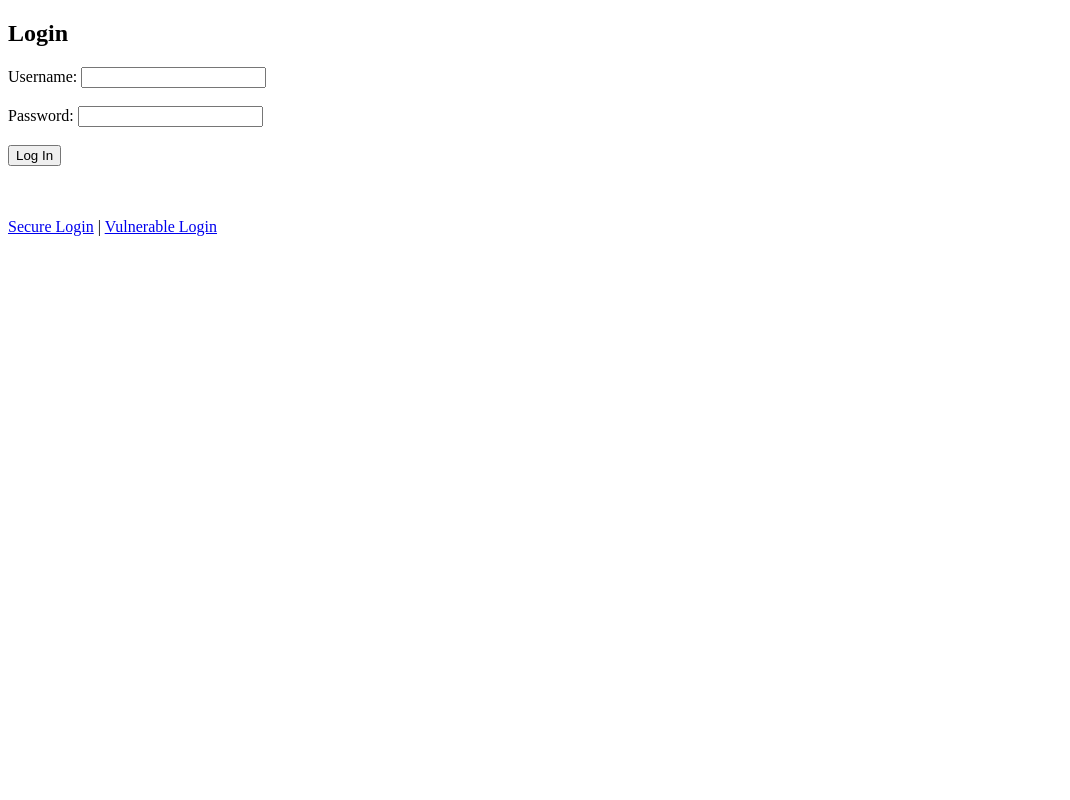
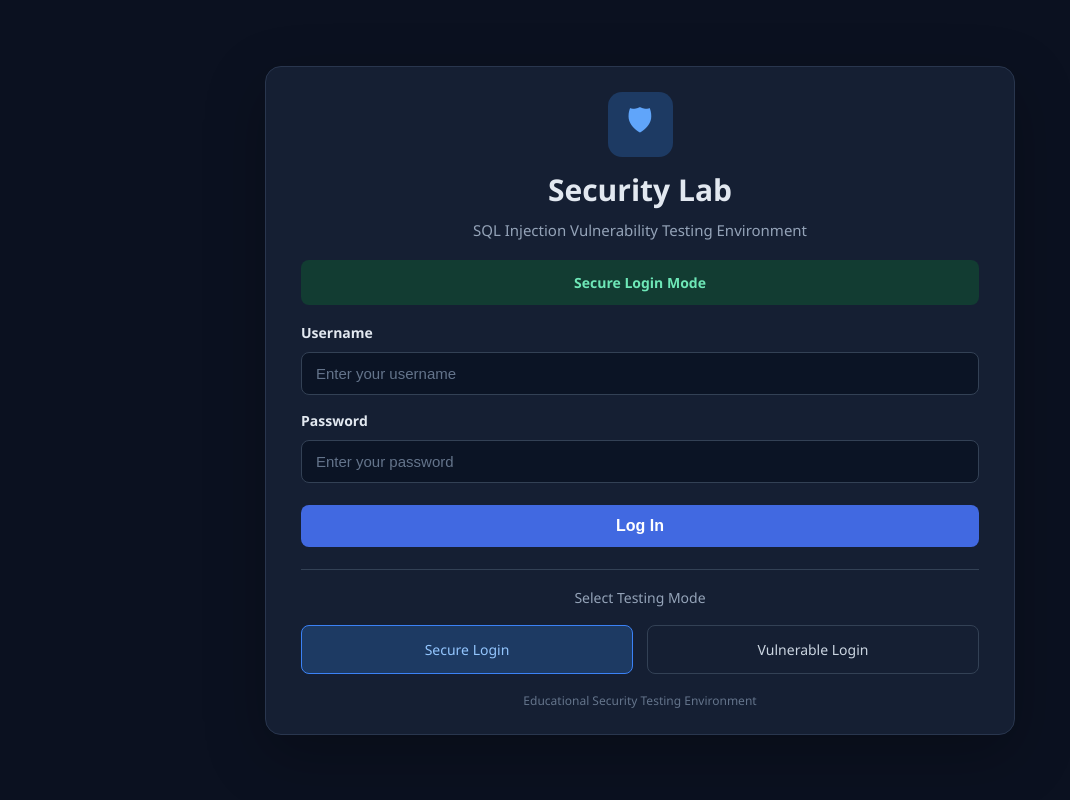
Before and after one commit to noamoryosef/SQLInjectionProject, a Flask app: page / in a window 1280 px wide. Shown: the whole page, without its empty margins (0-1070 px from the left). Run offline with Flask 3, Linux system fonts and the light colour scheme.

Commit message:
Update Login Page UI

```diff
--- /dev/null
+++ b/static/css/style.css
@@ -0,0 +1,191 @@
+
+/* General page styling */
+* {
+    margin: 0;
+    padding: 0;
+    box-sizing: border-box;
+}
+
+body {
+    font-family: 'Segoe UI', Arial, sans-serif;
+    min-height: 100dvh;
+    background: #0b1120;
+    color: #e2e8f0;
+    display: flex;
+    align-items: center;
+    justify-content: center;
+    padding: 16px 24px;
+}
+
+/* Login card */
+.login-container {
+    width: 100%;
+    max-width: 750px;
+    padding: 25px 35px;
+    background: #151f33;
+    border: 1px solid #29364e;
+    border-radius: 16px;
+    box-shadow: 0 20px 60px rgba(0, 0, 0, 0.25);
+}
+
+/* Header */
+.brand {
+    text-align: center;
+    margin-bottom: 18px;
+}
+
+.brand-icon {
+    width: 65px;
+    height: 65px;
+    display: flex;
+    align-items: center;
+    justify-content: center;
+    margin: 0 auto 12px;
+    border-radius: 14px;
+    background: #1d3a63;
+    color: #60a5fa;
+    font-size: 30px;
+}
+
+h1 {
+    font-size: 30px;
+    font-weight: 700;
+    margin-bottom: 8px;
+}
+
+.subtitle {
+    color: #94a3b8;
+    font-size: 15px;
+    line-height: 1.6;
+}
+
+/* Login mode indicators */
+.mode {
+    text-align: center;
+    margin-bottom: 18px;
+    padding: 13px;
+    border-radius: 8px;
+    font-size: 14px;
+    font-weight: 600;
+}
+
+.mode.secure {
+    background: #123c32;
+    color: #6ee7b7;
+}
+
+.mode.vulnerable {
+    background: #4a252b;
+    color: #fda4af;
+}
+
+/* Login form */
+.form-group {
+    margin-bottom: 16px;
+}
+
+label {
+    display: block;
+    margin-bottom: 10px;
+    font-size: 14px;
+    font-weight: 600;
+}
+
+input {
+    width: 100%;
+    padding: 12px 14px;
+    background: #0b1425;
+    border: 1px solid #334155;
+    border-radius: 8px;
+    color: #f8fafc;
+    font-size: 15px;
+    outline: none;
+    transition: border-color 0.2s;
+}
+
+input:focus {
+    border-color: #60a5fa;
+}
+
+input::placeholder {
+    color: #64748b;
+}
+
+/* Login button */
+.login-button {
+    width: 100%;
+    padding: 12px;
+    margin-top: 6px;
+    background: #4169e1;
+    border: none;
+    border-radius: 8px;
+    color: white;
+    font-size: 16px;
+    font-weight: 600;
+    cursor: pointer;
+    transition: background 0.2s;
+}
+
+.login-button:hover {
+    background: #3156c9;
+}
+
+/* Error message */
+.error-message {
+    margin-top: 20px;
+    padding: 14px;
+    background: #4a252b;
+    color: #fda4af;
+    border-radius: 8px;
+    text-align: center;
+    font-size: 14px;
+}
+
+/* Login mode navigation */
+.mode-switch {
+    margin-top: 22px;
+    padding-top: 18px;
+    border-top: 1px solid #334155;
+    text-align: center;
+}
+
+.mode-switch p {
+    color: #94a3b8;
+    font-size: 14px;
+    margin-bottom: 18px;
+}
+
+.mode-links {
+    display: flex;
+    gap: 14px;
+}
+
+.mode-links a {
+    flex: 1;
+    padding: 14px 10px;
+    border: 1px solid #334155;
+    border-radius: 8px;
+    color: #cbd5e1;
+    text-decoration: none;
+    font-size: 14px;
+    transition: 0.2s;
+}
+
+.mode-links a:hover {
+    border-color: #60a5fa;
+    color: #60a5fa;
+}
+
+.mode-links a.active {
+    background: #1d3a63;
+    border-color: #3b82f6;
+    color: #93c5fd;
+}
+
+/* Footer */
+.footer {
+    text-align: center;
+    margin-top: 18px;
+    font-size: 12px;
+    color: #64748b;
+}
--- a/templates/login.html
+++ b/templates/login.html
@@ -3,38 +3,77 @@
 
 <head>
     <meta charset="utf-8">
+    <meta name="viewport" content="width=device-width, initial-scale=1.0">
     <title>SQL Injection Security Lab</title>
+    <link rel="stylesheet" href="{{ url_for('static', filename='css/style.css') }}">
 </head>
 
 <body>
-    <h2>Login</h2>
 
-    <form method="POST">
-        <label for="username">Username:</label>
-        <input type="text" id="username" name="username" required>
+    <div class="login-container">
 
-        <br><br>
+        <div class="brand">
+            <div class="brand-icon">&#128737;</div>
+            <h1>Security Lab</h1>
+            <p class="subtitle">
+                SQL Injection Vulnerability Testing Environment
+            </p>
+        </div>
 
-        <label for="password">Password:</label>
-        <input type="password" id="password" name="password" required>
+        {% if request.path == "/vulnerable" %}
+        <div class="mode vulnerable">
+            Vulnerable Login Mode
+        </div>
+        {% else %}
+        <div class="mode secure">
+            Secure Login Mode
+        </div>
+        {% endif %}
 
-        <br><br>
+        <form method="POST">
 
-        <button type="submit">Log In</button>
+            <div class="form-group">
+                <label for="username">Username</label>
+                <input type="text" id="username" name="username" placeholder="Enter your username" required>
+            </div>
 
-        <br>
-        <br>
-        <br>
+            <div class="form-group">
+                <label for="password">Password</label>
+                <input type="password" id="password" name="password" placeholder="Enter your password" required>
+            </div>
 
-        <!-- switch between the secure and vulnerable login pages -->
-        <p>
-            <a href="/">Secure Login</a> |
-            <a href="/vulnerable">Vulnerable Login</a>
-        </p>
-    </form>
+            <button type="submit" class="login-button">
+                Log In
+            </button>
 
-    <!-- display the login result sent by flask -->
-    <p>{{ message }}</p>
+        </form>
+
+            {% if message %}
+        <div class="error-message">
+            {{ message }}
+        </div>
+        {% endif %}
+
+        <div class="mode-switch">
+            <p>Select Testing Mode</p>
+
+            <div class="mode-links">
+                <a href="/" class="{% if request.path == '/' %}active{% endif %}">
+                    Secure Login
+                </a>
+
+                <a href="/vulnerable" class="{% if request.path == '/vulnerable' %}active{% endif %}">
+                    Vulnerable Login
+                </a>
+            </div>
+        </div>
+
+        <div class="footer">
+            Educational Security Testing Environment
+        </div>
+
+    </div>
+
 </body>
 
 </html>
```
